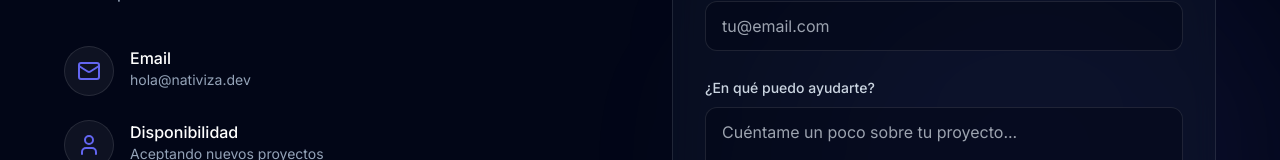
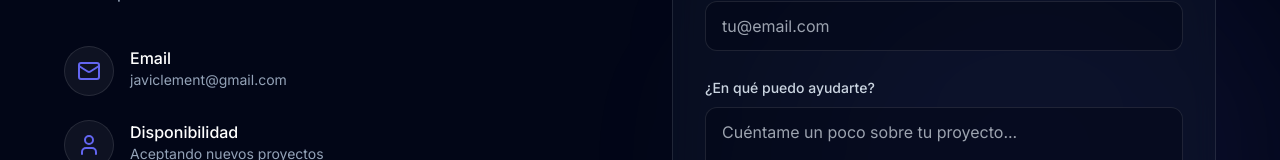
Before and after one commit to javiclement/mi-portfolio-freelance, a Next.js app: page / in a window 1280 px wide. Shown: the part 3695-3855 px from the top of the page. Built offline with nearby package versions, Linux system fonts and the light colour scheme.

Commit message:
Cambio correo electrónico inicio

```diff
--- a/src/app/components/contact-form.tsx
+++ b/src/app/components/contact-form.tsx
@@ -38,7 +38,7 @@ export function ContactForm() {
               </div>
               <div>
                 <h4 className="text-white font-medium">Email</h4>
-                <p className="text-slate-400 text-sm">hola@nativiza.dev</p>
+                <p className="text-slate-400 text-sm">javiclement@gmail.com</p>
               </div>
             </div>
 
```
